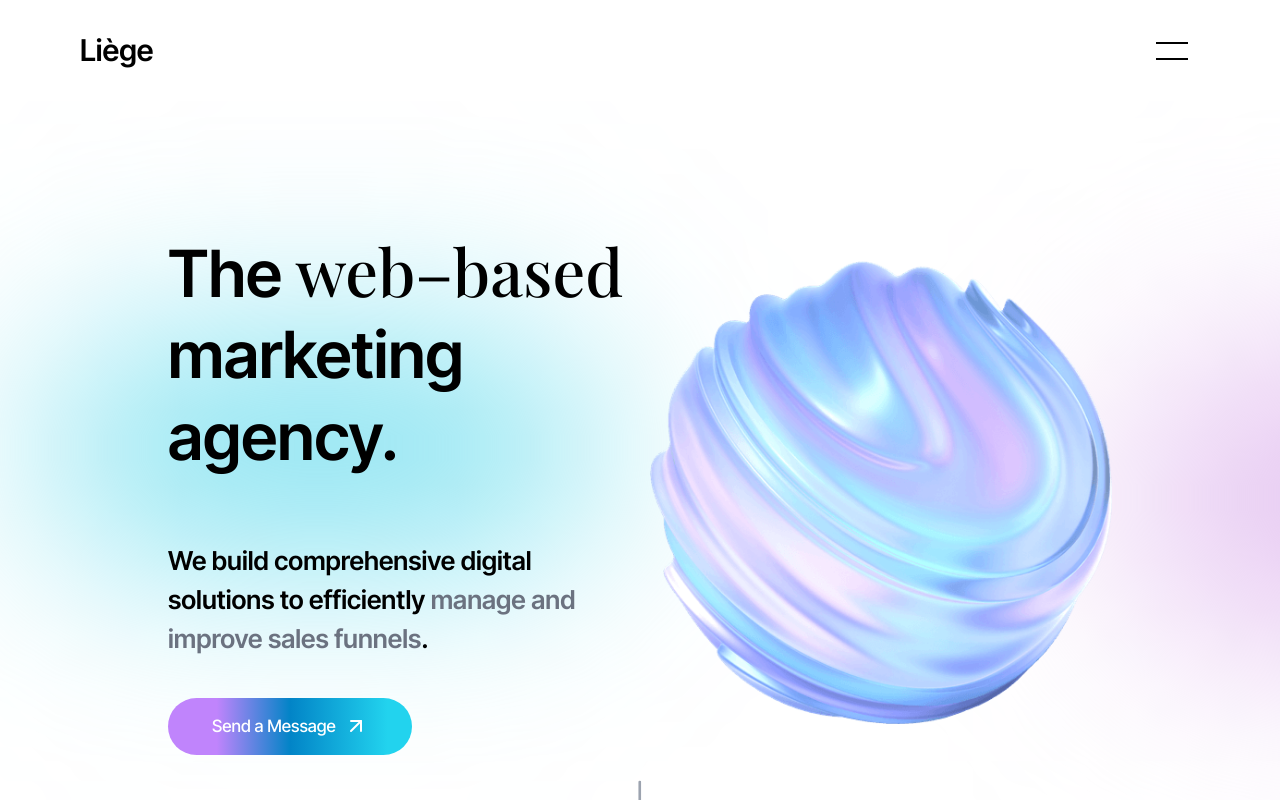
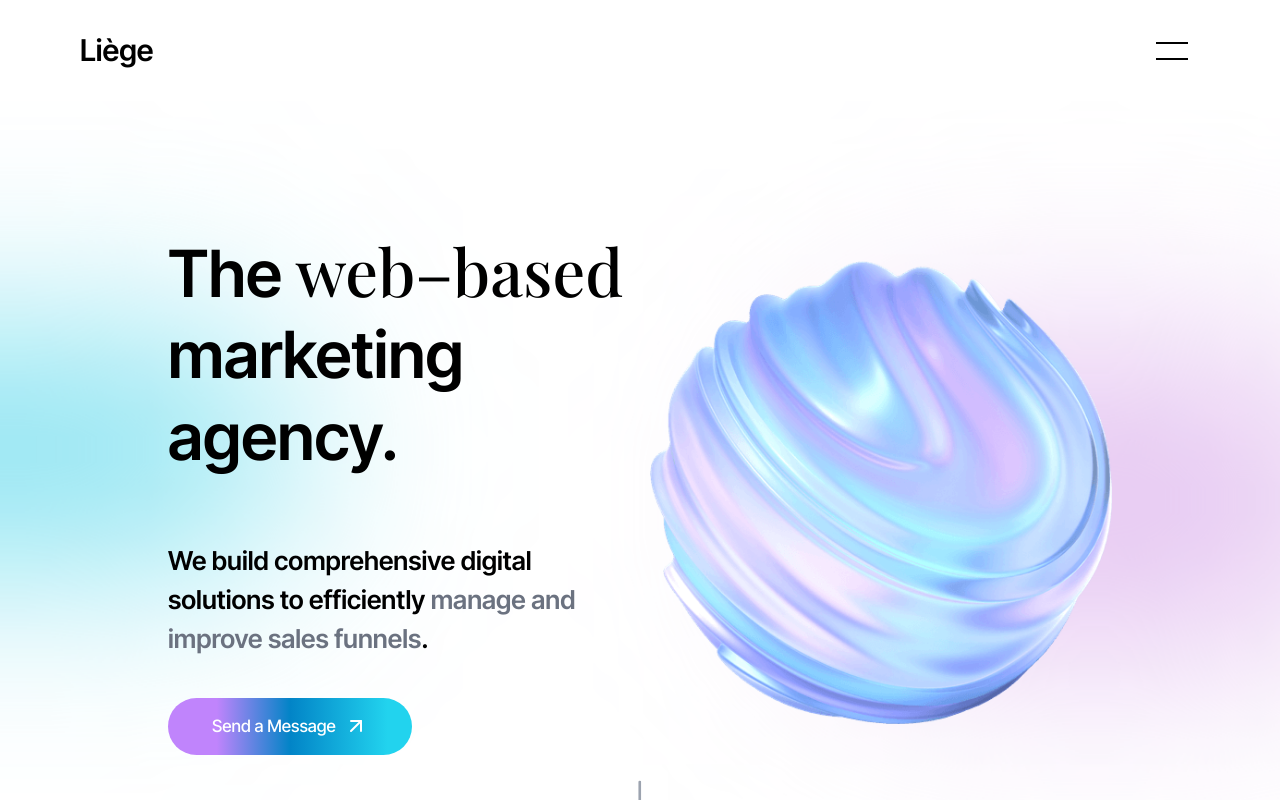
Before and after one commit to skupta12/Marketing-Agency, a Next.js app: page / in a window 1280 px wide. Shown: the top 802 px of the page. Built offline with nearby package versions, Linux system fonts and the light colour scheme; a web font is replaced by a local one.

Commit message:
Changing gradient to image

```diff
--- a/src/app/fonts.ts
+++ b/src/app/fonts.ts
@@ -2,10 +2,10 @@ import { Inter_Tight, Playfair_Display } from "next/font/google";
 
 export const inter = Inter_Tight({
     subsets: ["latin"],
-    display: 'swap',
+    // display: 'swap',
 });
 export const playfair = Playfair_Display({
     subsets: ["latin"],
     style: "italic",
-    display: 'swap',
+    // display: 'swap',
  });
--- a/src/components/Hero.tsx
+++ b/src/components/Hero.tsx
@@ -6,8 +6,8 @@ import '../app/globals.css'
 const Hero = () => {
 
   return (
-    <section className="lg:pb-[200px] pb-16 overflow-hidden bg-no-repeat lg:h-screen"
-    style={{ backgroundImage: "url(gradient.png)"}}>
+    <section className="lg:pb-[200px] pb-16 overflow-hidden bg-no-repeat bg-center bg-cover"
+    style={{ backgroundImage: "url(gradient.png)", transition: "all 0.7s"}}>
       <div className="container md:px-10 px-5">
         <div className="lg:pt-[230px] pt-[150px] relative">
           <div className="grid grid-cols-12 gap-y-12 lg:gap-y-7 gap-x-5 lg:place-items-center">
@@ -32,6 +32,7 @@ const Hero = () => {
             </div>
             <div className="lg:col-span-6 col-span-12">
               <Image
+                priority={true}
                 loading="eager"
                 width={500}
                 height={500}
```
